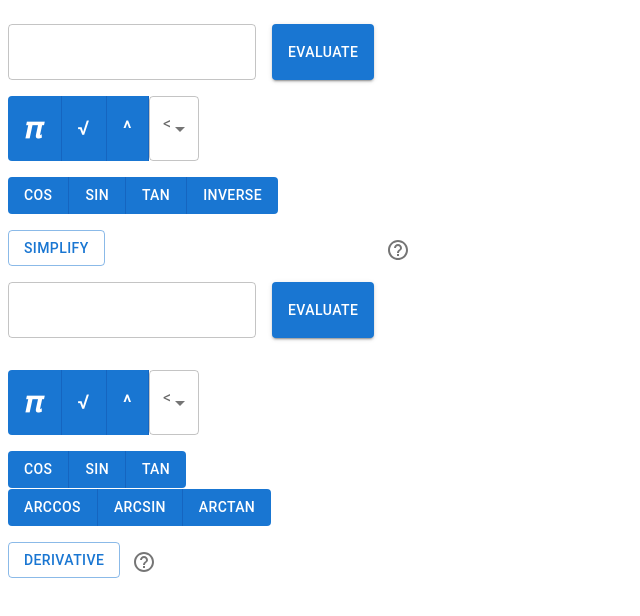
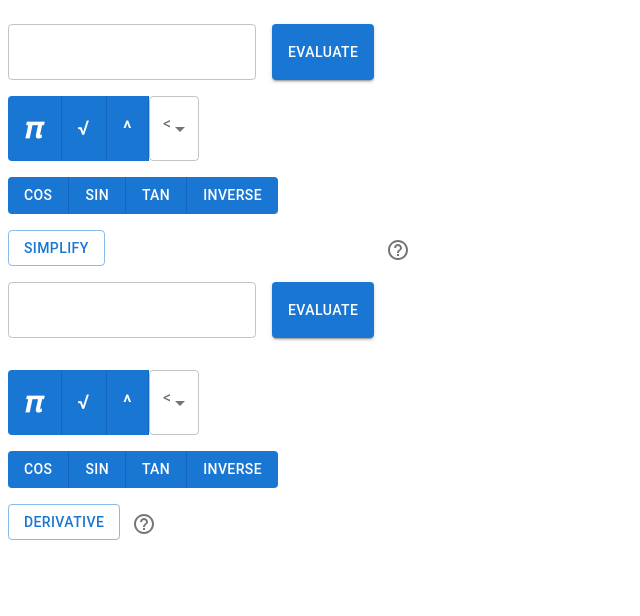
Before and after one commit to NatalieHarrison/derivativeCalculator, a React (Create React App) app: page / in a window 1280 px wide. Both pictures are taken after a click on the button "SIMPLIFY". Shown: the top 616 px of the page, without its empty margins (0-640 px from the left). Built offline with nearby package versions, Linux system fonts and the light colour scheme.

Commit message:
Adding inverse buttons for simplify

```diff
--- a/src/components/Evaluate.tsx
+++ b/src/components/Evaluate.tsx
@@ -98,7 +98,7 @@ export const Evaluate = () => {
         }
       }
       if (input.includes(">") ||input.includes("<") ){
-        const ans = math.  evaluate(input).toString();
+        const ans = math.evaluate(input).toString();
         if (ans == "1"){
           var ansTrueFalse = input + " true";
           const newList = [...list, ansTrueFalse];
--- a/src/components/Simplify.tsx
+++ b/src/components/Simplify.tsx
@@ -264,8 +264,11 @@ export const Simplify = () => {
 
           <Button onClick = {() => setInput(input + "tan()")}
             >tan</Button>
+
+          <Button onClick = {unHideInverse}> Inverse </Button>
         </ButtonGroup>
-
+        {openInverse && (
+            <div>
               <ButtonGroup sx = {{mt:.2}}disableElevation variant="contained">
               <Button onClick = {() => setInput(input + "arccos()")}
                 >arccos</Button>
@@ -276,6 +279,13 @@ export const Simplify = () => {
               <Button onClick = {() => setInput(input + "arctan()")}
                 >arctan</Button>
             </ButtonGroup>
+
+            </div>
+          )}
+
+          {openInverse &&<Box/>}
+
+
         </Stack>
       </Box>
 
```
Lines whose indentation alone changed are shown as unchanged.
